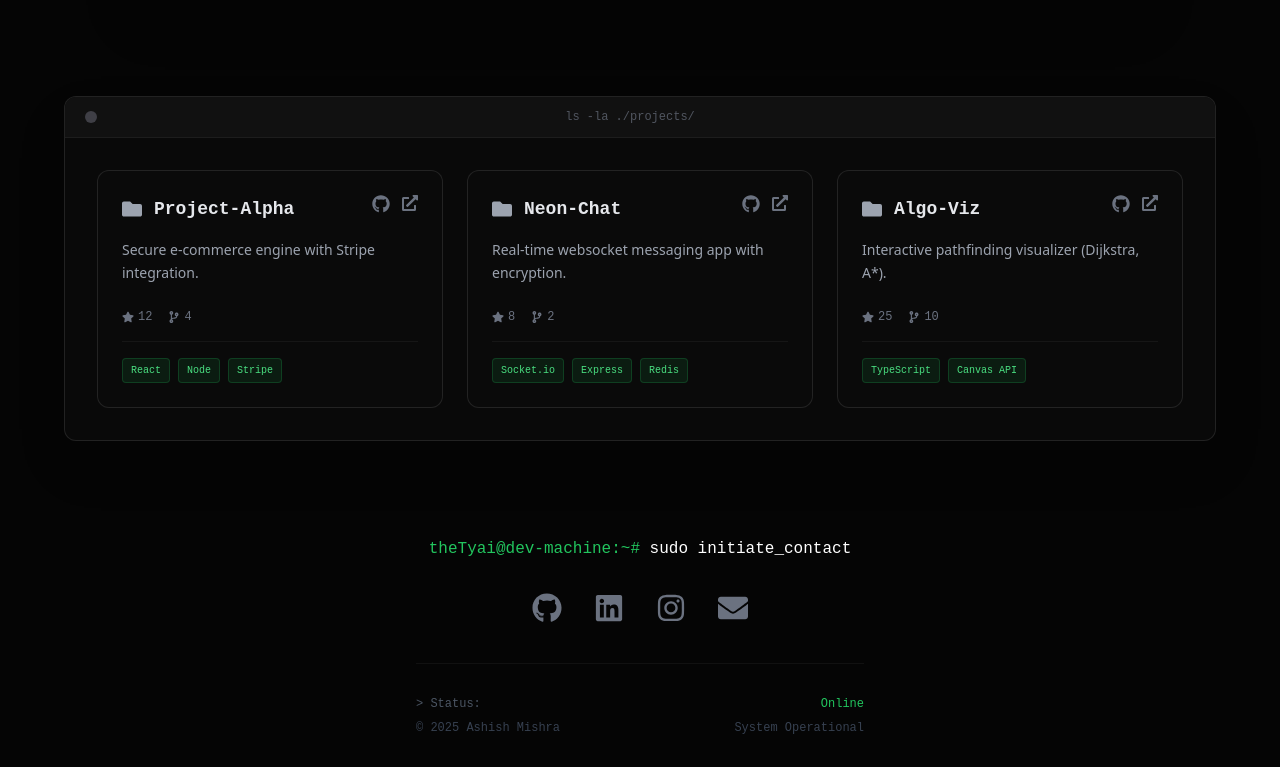
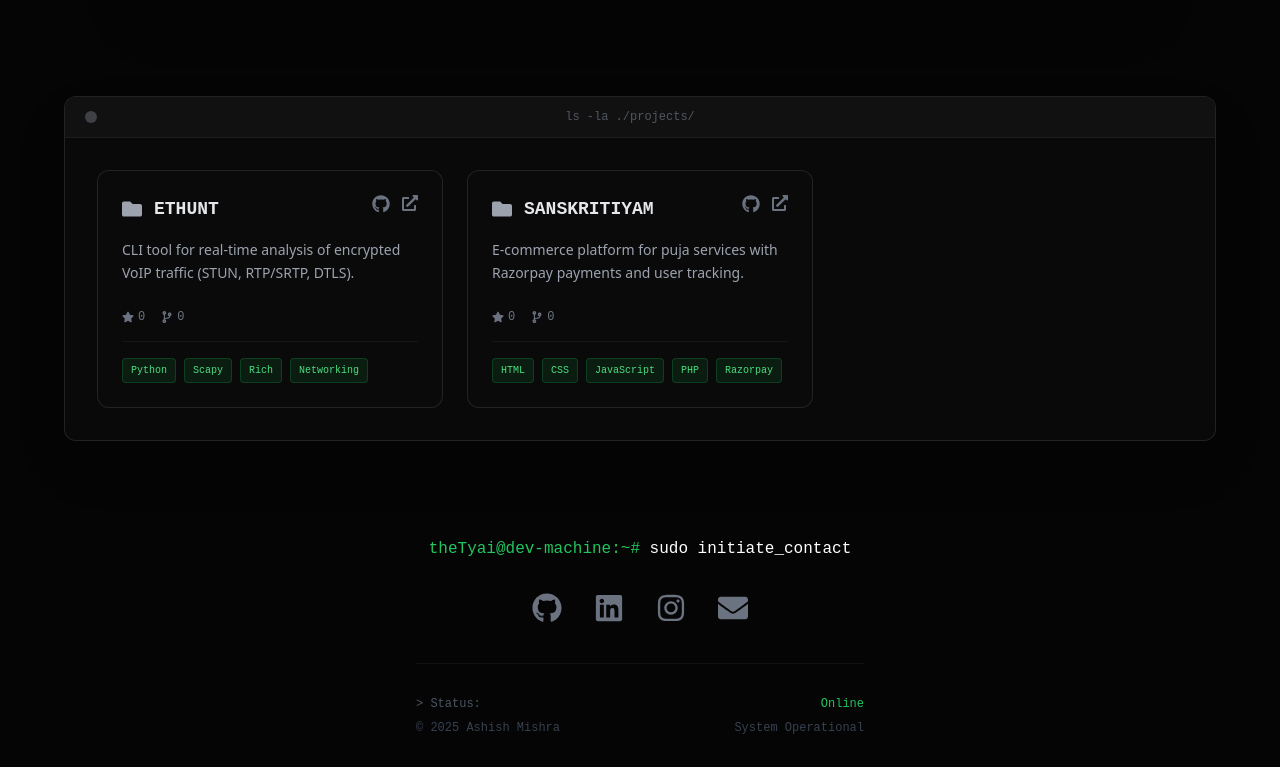
Before and after one commit to theTyai/portfolio, a React (Create React App) app: page / in a window 1280 px wide. Shown: the part 1933-2700 px from the top of the page. Built offline with nearby package versions, Linux system fonts and the light colour scheme.

Commit message:
updated resume, projects, etc.

```diff
--- a/src/sections/Hero.jsx
+++ b/src/sections/Hero.jsx
@@ -4,9 +4,10 @@ import { FaGithub, FaCopy, FaCheck, FaCode} from 'react-icons/fa';
 import { GoVerified } from 'react-icons/go';
 import { useTypewriter } from '../hooks/useTypewriter';
 import Profile from '../assets/cp.jpg';
+import Resume from '../assets/Ashish_Resume.pdf';
 
 const Hero = () => {
-  const roles = ["Full Stack Engineer", "Competitive Programmer", "Ethical Hacker"];
+  const roles = ["Full Stack Developer", "Competitive Programmer", "Ethical Hacker"];
   const typewrittenText = useTypewriter(roles);
   const [copied, setCopied] = useState(false);
 
@@ -34,7 +35,7 @@ const Hero = () => {
             <div className="w-3 h-3 rounded-full bg-green-500/80 shadow-green-500/50"></div>
           </div>
           {/* Updated Handle */}
-          <div className="text-[10px] md:text-xs font-mono text-gray-500 flex items-center gap-1 opacity-70">
+          <div className="text-[10px] md:text-xs font-mono text-gray-1000 flex items-center gap-1 opacity-70">
             <span className="text-green-500">➜</span> theTyai@dev-machine: ~
           </div>
           <div className="w-10"></div>
@@ -104,7 +105,7 @@ const Hero = () => {
           {/* Buttons */}
           <div className="flex gap-4 mt-10 justify-center md:justify-end">
              <motion.a
-               href="/resume.pdf"
+               href={Resume}
                whileHover={{ scale: 1.02 }}
                whileTap={{ scale: 0.98 }}
                className="font-mono text-sm bg-white text-black px-6 py-3 rounded hover:bg-green-400 hover:shadow-[0_0_20px_rgba(0,255,65,0.4)] transition-all font-bold cursor-pointer"
--- a/src/sections/Projects.jsx
+++ b/src/sections/Projects.jsx
@@ -3,10 +3,26 @@ import { motion } from 'framer-motion';
 import { FaGithub, FaExternalLinkAlt, FaFolder, FaStar, FaCodeBranch } from 'react-icons/fa';
 
 const projects = [
-  { title: "Project-Alpha", desc: "Secure e-commerce engine with Stripe integration.", stack: ["React", "Node", "Stripe"], stars: 12, forks: 4, link: "#" },
-  { title: "Neon-Chat", desc: "Real-time websocket messaging app with encryption.", stack: ["Socket.io", "Express", "Redis"], stars: 8, forks: 2, link: "#" },
-  { title: "Algo-Viz", desc: "Interactive pathfinding visualizer (Dijkstra, A*).", stack: ["TypeScript", "Canvas API"], stars: 25, forks: 10, link: "#" }
+  {
+    title: "ETHUNT",
+    desc: "CLI tool for real-time analysis of encrypted VoIP traffic (STUN, RTP/SRTP, DTLS).",
+    stack: ["Python", "Scapy", "Rich", "Networking"],
+    stars: 0,
+    forks: 0,
+    git: "https://github.com/theTyai/ETHUNT",
+    live: "https://github.com/theTyai/ETHUNT"
+  },
+  {
+    title: "SANSKRITIYAM",
+    desc: "E-commerce platform for puja services with Razorpay payments and user tracking.",
+    stack: ["HTML", "CSS", "JavaScript", "PHP", "Razorpay"],
+    stars: 0,
+    forks: 0,
+    git: "https://sanskritiyam.com",
+    live: "https://sanskritiyam.com"
+  }
 ];
+
 
 const Projects = () => {
   return (
@@ -38,8 +54,8 @@ const Projects = () => {
                   <h3 className="text-lg font-bold text-gray-200 group-hover:text-white transition-colors font-mono">{project.title}</h3>
                 </div>
                 <div className="flex gap-3 text-gray-500">
-                  <a href={project.link} className="hover:text-white"><FaGithub size={18} /></a>
-                  <a href={project.link} className="hover:text-white"><FaExternalLinkAlt size={16} /></a>
+                  <a href={project.git} className="hover:text-white"><FaGithub size={18} /></a>
+                  <a href={project.live} className="hover:text-white"><FaExternalLinkAlt size={16} /></a>
                 </div>
               </div>
 
```
Also changed, not shown: 1 other file (tests, documents, lock files or other folders).
